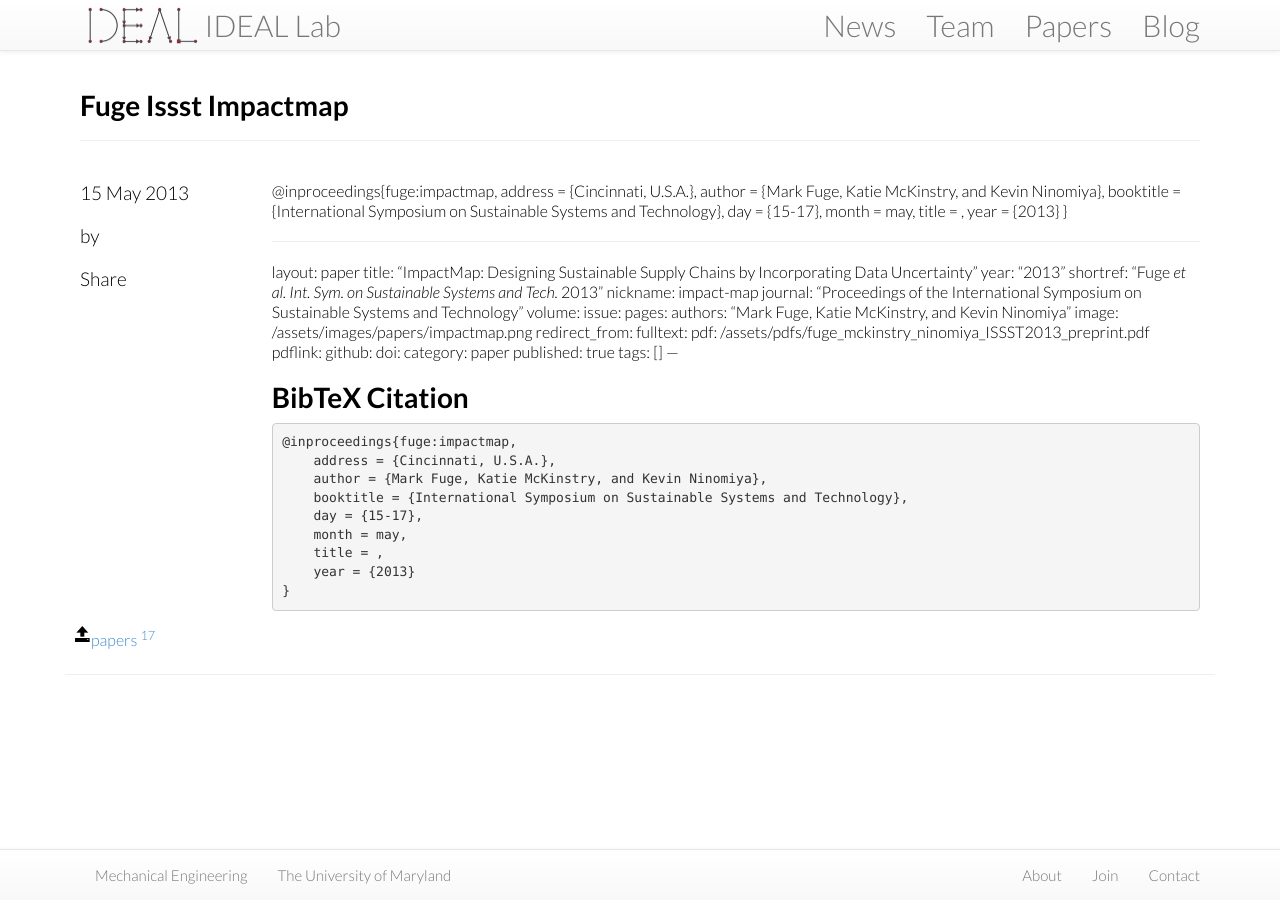
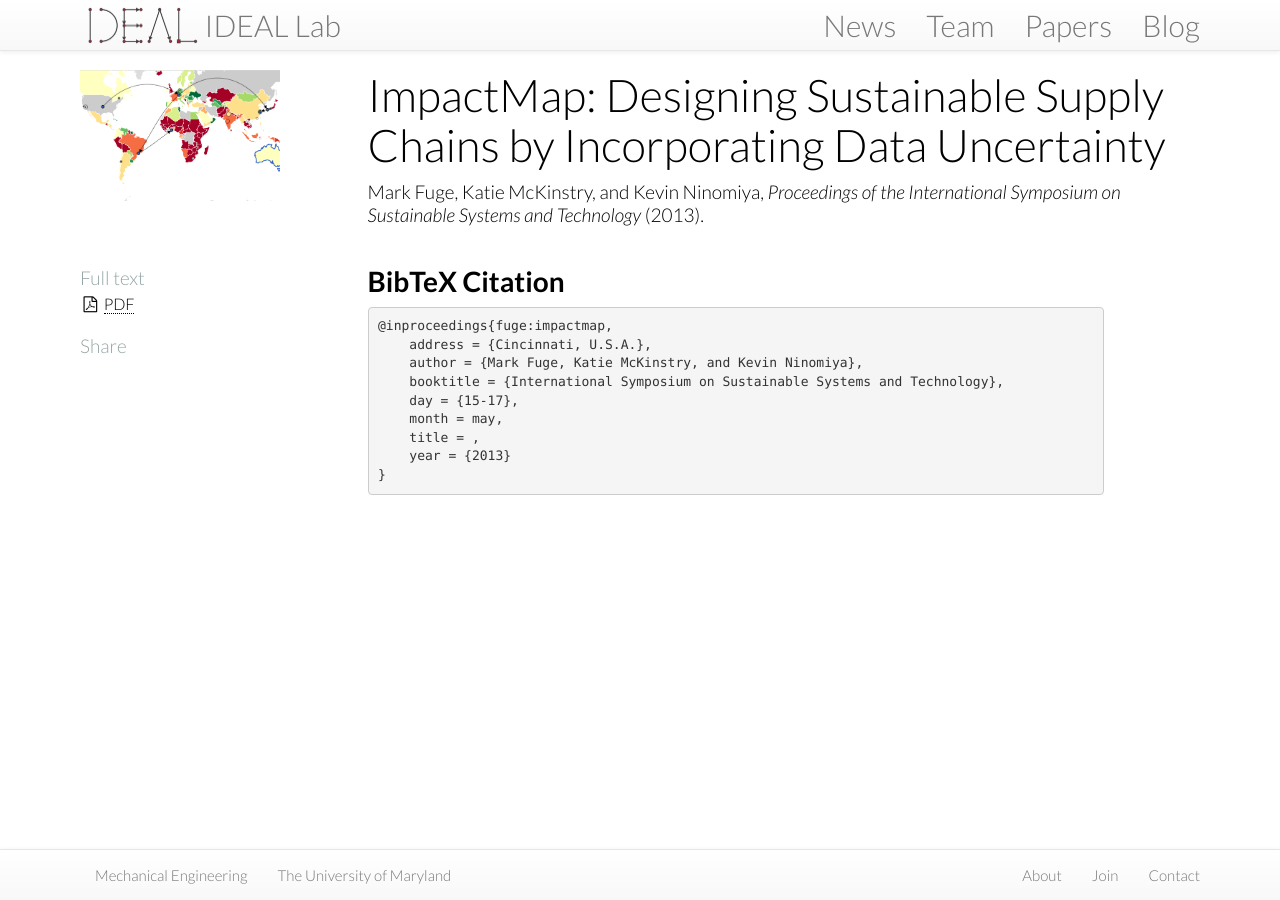
Before and after one commit to IDEALLab/ideallab.github.io, a Jekyll site: the page built from papers/_posts/2013-05-15-fuge-issst-impactmap.md, in a window 1280 px wide. Built offline with Jekyll 4.4.1, drawn with Linux system fonts in a browser that asks for light colours; nearby versions of some CDN libraries; our own code applies the rules of GitHub Pages for plain Markdown files.

Commit message:
Fixing minor errors in two paper MD files

```diff
--- a/papers/_posts/2013-05-15-fuge-issst-impactmap.md
+++ b/papers/_posts/2013-05-15-fuge-issst-impactmap.md
@@ -1,13 +1,3 @@
-@inproceedings{fuge:impactmap,
-    address = {Cincinnati, U.S.A.},
-    author = {Mark Fuge, Katie McKinstry, and Kevin Ninomiya},
-    booktitle = {International Symposium on Sustainable Systems and Technology},
-    day = {15-17},
-    month = may,
-    title = {{ImpactMap: Designing Sustainable Supply Chains by Incorporating Data Uncertainty}},
-    year = {2013}
-}
-
 ---
 layout: paper
 title: "ImpactMap: Designing Sustainable Supply Chains by Incorporating Data Uncertainty"
```
Also changed, not shown: papers/_posts/2012-06-01-fuge-dcc-creativeit.md (+0 -9 lines).
